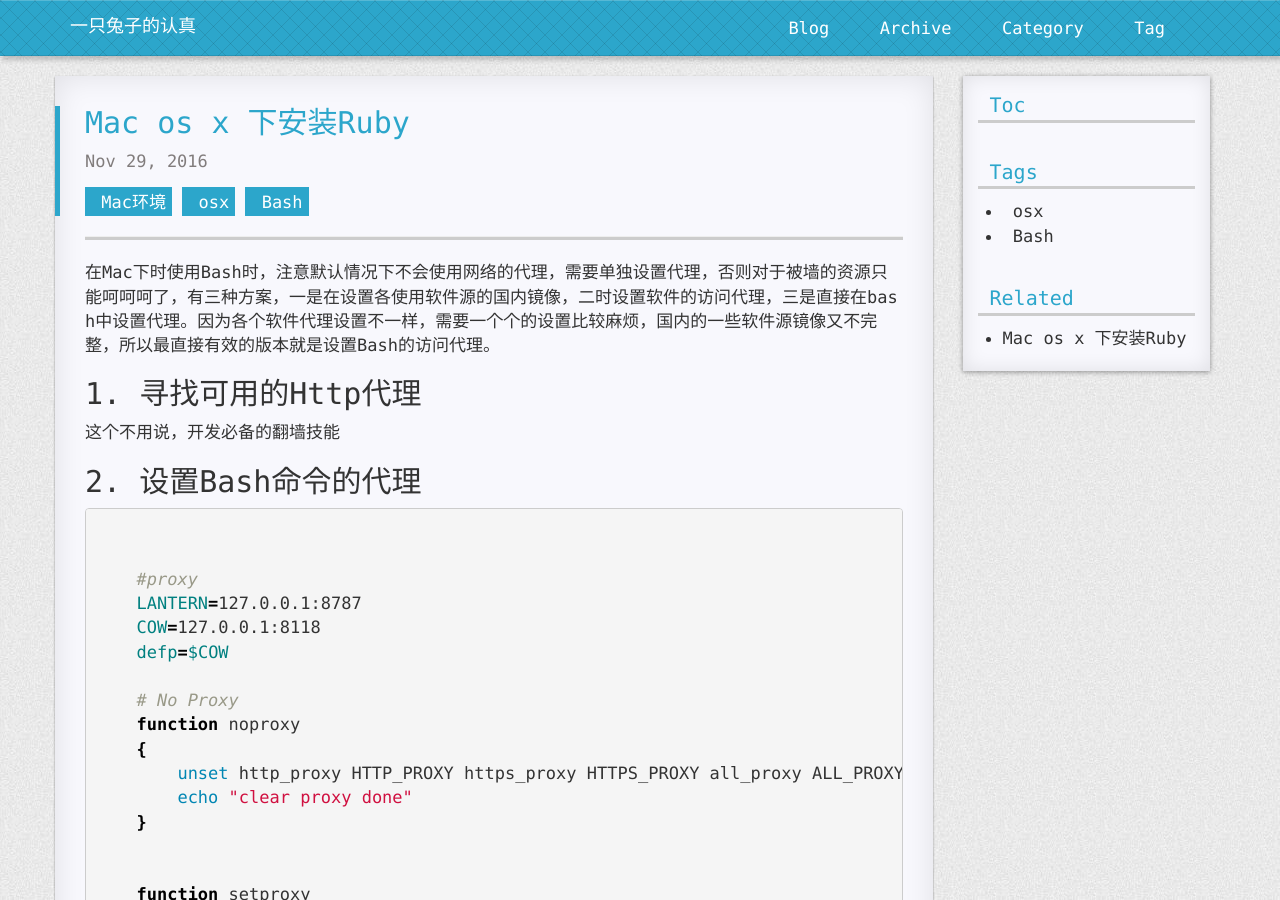
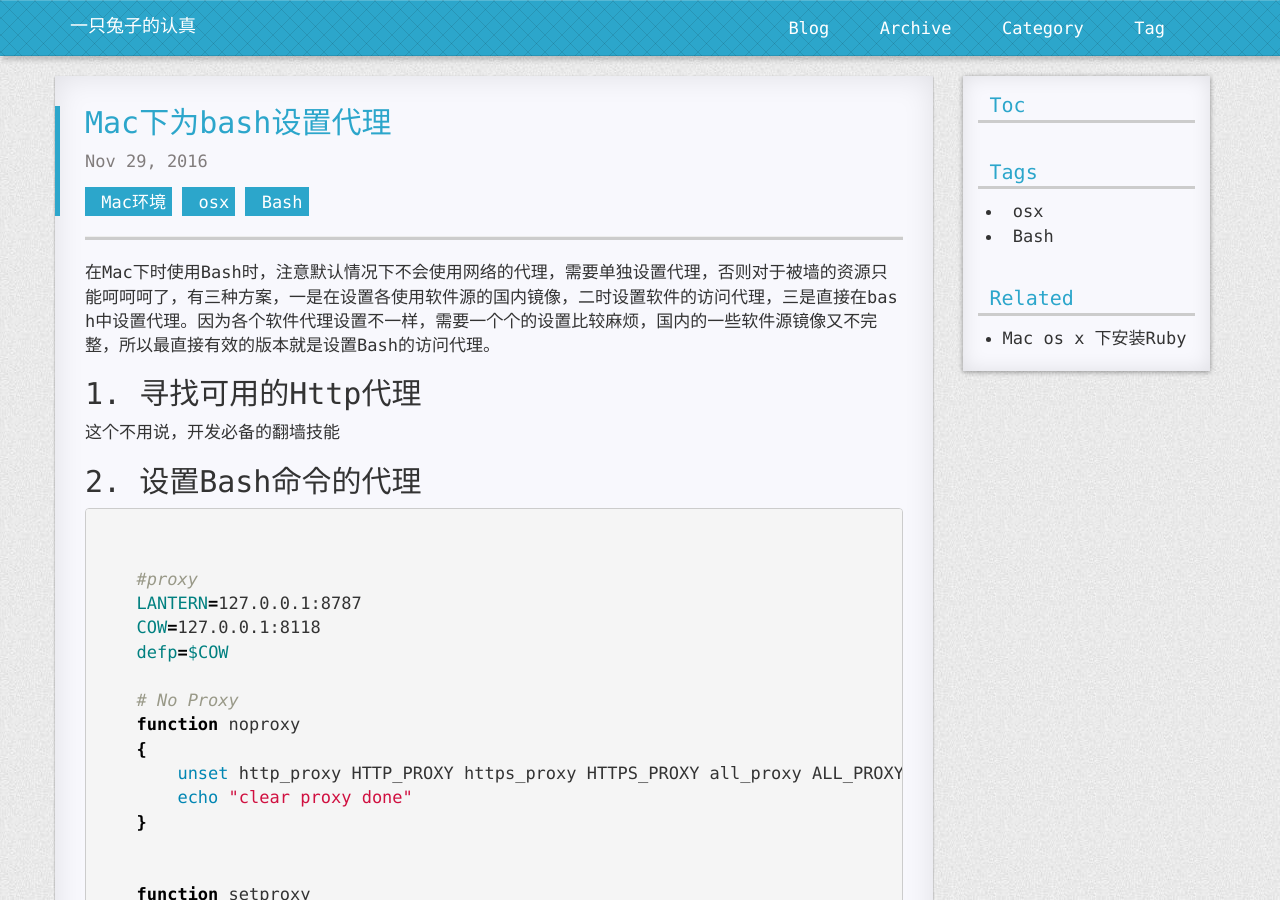
Before and after one commit to vivlanwong/Vemex, a Jekyll site: the page built from _posts/2016-11-29-Mac下为Bash命令设置代理.MD, in a window 1280 px wide and 900 px high. Built offline with Jekyll 4.4.1, drawn with Linux system fonts in a browser that asks for light colours; nearby versions of some CDN libraries; comment, search, counter and statistics services are not loaded; a style sheet for code colours, icons or effects is not loaded.

Commit message:
doc:update

```diff
--- a/_posts/2016-11-29-Mac下位Bash命令设置代理.MD
+++ b/_posts/2016-11-29-Mac下为Bash命令设置代理.MD
@@ -1,6 +1,6 @@
 ---
 layout: post
-title: Mac os x 下安装Ruby
+title: Mac下为bash设置代理
 tags: osx Bash
 categories: Mac环境
 ---
@@ -70,8 +70,8 @@ categories: Mac环境
 #### 设置Prioxy
 配置路径：/usr/local/etc/privoxy/config
 配置：
-> forward-socks5t   /               127.0.0.1:1080 .
-> listen-address 0.0.0.0:8118
+>forward-socks5t   /               127.0.0.1:1080 .
+>listen-address 0.0.0.0:8118
 
 #### 启动Prixoy
     `brew services start privoxy`
```
